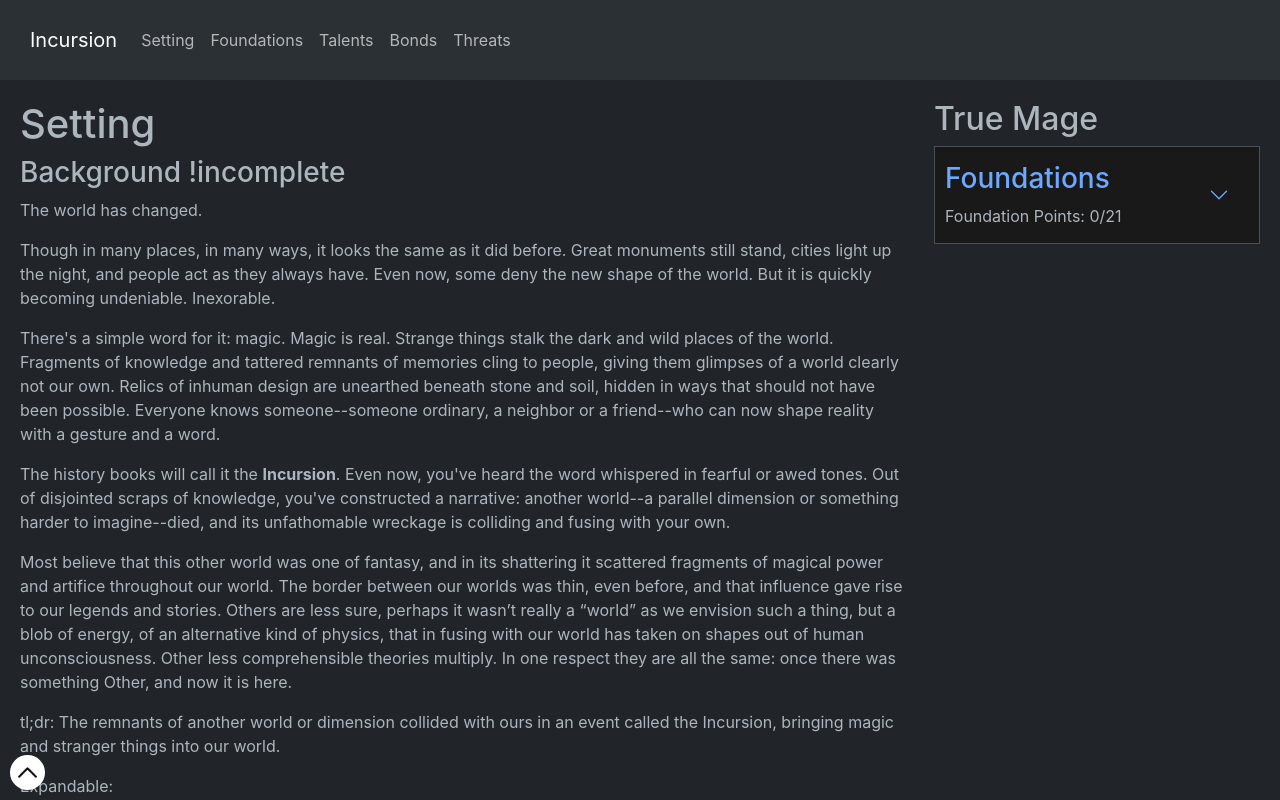
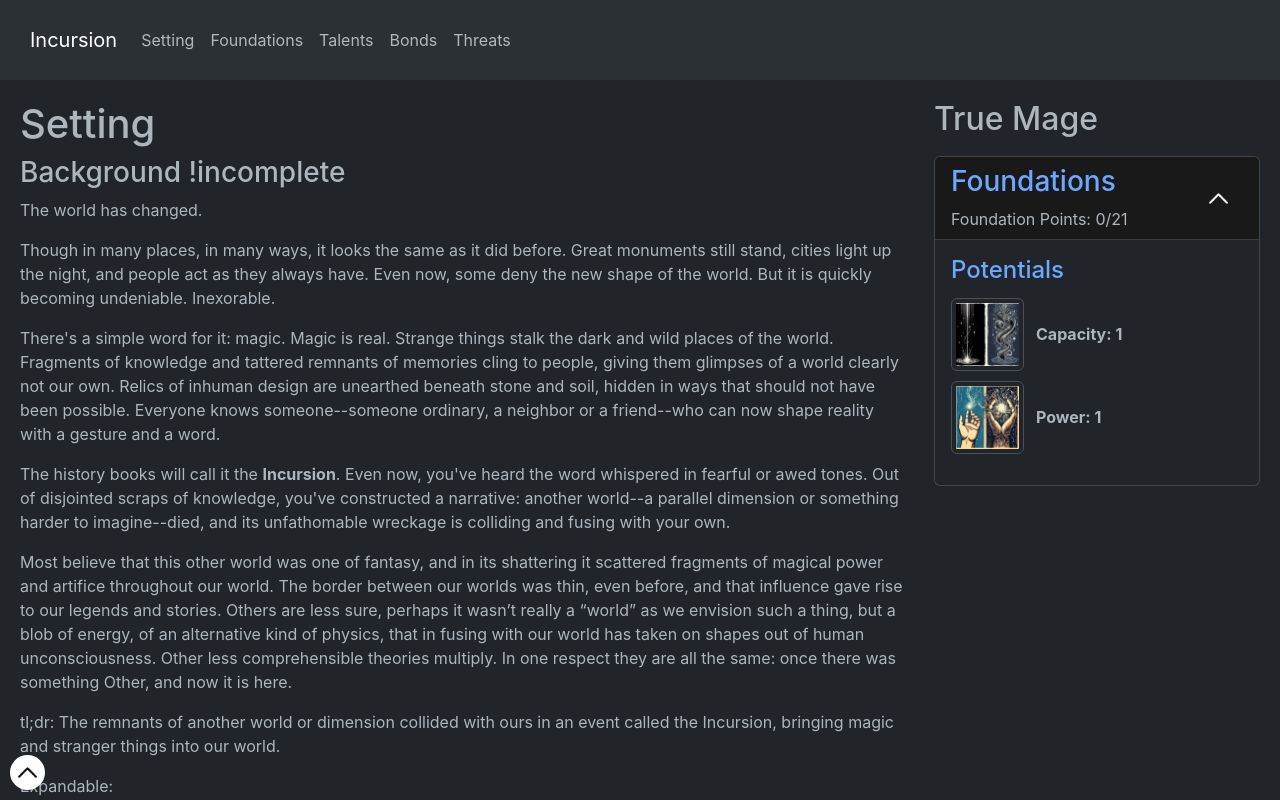
Before and after one commit to jesselatimer/incursion, a React (Create React App) app: page /incursion/setting in a window 1280 px wide. Shown: the top 800 px of the page. Built offline with nearby package versions, Linux system fonts and the light colour scheme.

Commit message:
Revert summary categories to cards and implement collapsing

```diff
--- a/src/components/Summary.tsx
+++ b/src/components/Summary.tsx
@@ -1,13 +1,10 @@
-import { useContext, useMemo } from 'react';
+import { useContext } from 'react';
 import { DataContext, TrueMageContext } from './App';
 import { Choice } from '../models/Choice';
 import { CategoryKey } from '../models/Category';
-import { groupBy, map } from 'lodash';
-import { Accordion, Stack } from 'react-bootstrap';
-import { calculatePoints } from '../utils/calculatePoints';
-import SummaryEntity from './SummaryEntity';
-import { Link } from 'react-router-dom';
-import { HashLink } from 'react-router-hash-link';
+import { map } from 'lodash';
+import { Stack } from 'react-bootstrap';
+import SummaryCard from './SummaryCard';
 
 function Summary({
   categoryChoices,
@@ -15,129 +12,30 @@ function Summary({
   categoryChoices: Record<CategoryKey, Choice[]>;
 }) {
   const dataByKey = useContext(DataContext);
-  const {
-    categoriesByKey,
-    entitiesByKey,
-    entityLevelsByKey,
-    pointTypesByKey,
-    subCategoriesByKey,
-  } = dataByKey;
+  const { categoriesByKey } = dataByKey;
 
   const { trueMage } = useContext(TrueMageContext);
-  const entitiesBySubCategory = useMemo(
-    () => groupBy(entitiesByKey, 'subCategory'),
-    [dataByKey]
-  );
 
   return (
     <>
       <h2 className="Summary-header">{trueMage.name}</h2>
-      <Accordion
-        alwaysOpen
+      <Stack
         className="SummaryFixed"
+        gap={3}
         style={{
           position: 'sticky',
           maxHeight: '100vh',
           overflow: 'scroll',
-          padding: '0',
           top: '0',
-          borderRadius: '0',
+          padding: '10px 0',
         }}
       >
-        {map(categoriesByKey, (category, categoryKey) => {
+        {map(categoriesByKey, (category) => {
           const choices = categoryChoices[category.key];
           if (!choices?.length) return null;
-          const choicesByEntityKey = groupBy(choices, 'entityKey');
-          const pointTypeKey = category.pointType;
-          const pointType = pointTypeKey ? pointTypesByKey[pointTypeKey] : null;
-          const pointsUsed = calculatePoints(
-            choices,
-            entitiesByKey,
-            entityLevelsByKey,
-            pointType?.key
-          );
-          return (
-            <Accordion.Item
-              key={category.key + 'SummaryAccordian'}
-              eventKey={categoryKey}
-              style={{ borderRadius: '0' }}
-            >
-              <Stack
-                direction="horizontal"
-                style={{
-                  padding: '15px 10px',
-                  backgroundColor: 'rgb(25, 25, 25)',
-                }}
-              >
-                <Stack>
-                  <h3>
-                    <Link
-                      style={{ textDecoration: 'none' }}
-                      to={`category/${categoryKey}`}
-                    >
-                      {category.label}
-                    </Link>
-                  </h3>
-                  {Boolean(pointType) && (
-                    <span
-                      style={
-                        pointsUsed > pointType!.maxPoints
-                          ? { color: 'red' }
-                          : {}
-                      }
-                    >
-                      {pointType?.label}: {pointsUsed}/{pointType?.maxPoints}
-                    </span>
-                  )}
-                </Stack>
-                <Accordion.Button
-                  style={{ width: 'fit-content', backgroundColor: 'inherit' }}
-                />
-              </Stack>
-              <Accordion.Body>
-                {/* Mapping over all subcategories to preserve order */}
-                {map(category.subCategories, (subCategoryKey) => {
-                  const subCategory = subCategoriesByKey[subCategoryKey];
-                  const currentEntities = entitiesBySubCategory[subCategoryKey];
-                  if (!currentEntities?.length) return null;
-                  const chosenEntities = currentEntities.filter(
-                    (e) => !!choicesByEntityKey[e.key]
-                  );
-                  if (chosenEntities.length === 0) return null;
-                  return (
-                    <div
-                      key={subCategory.label + 'Summary'}
-                      style={{ marginBottom: '10px' }}
-                    >
-                      <h4>
-                        <HashLink
-                          style={{ textDecoration: 'none' }}
-                          to={`category/${categoryKey}#${subCategory.key}`}
-                        >
-                          {subCategory.label}
-                        </HashLink>
-                      </h4>
-                      {/* Mapping over all entities to preserve order */}
-                      {map(currentEntities, (entity) => {
-                        const choice = (choicesByEntityKey[entity.key] ||
-                          [])[0];
-                        if (!choice) return null;
-                        return (
-                          <SummaryEntity
-                            entity={entity}
-                            choice={choice}
-                            choices={choices}
-                          />
-                        );
-                      })}
-                    </div>
-                  );
-                })}
-              </Accordion.Body>
-            </Accordion.Item>
-          );
+          return <SummaryCard category={category} choices={choices} />;
         })}
-      </Accordion>
+      </Stack>
     </>
   );
 }
--- /dev/null
+++ b/src/components/SummaryCard.tsx
@@ -0,0 +1,155 @@
+import { useContext, useMemo, useState } from 'react';
+import { DataContext, TrueMageContext } from './App';
+import { Choice } from '../models/Choice';
+import { Category } from '../models/Category';
+import { groupBy, map } from 'lodash';
+import { Card, Collapse, Image, Stack, ToggleButton } from 'react-bootstrap';
+import { calculatePoints } from '../utils/calculatePoints';
+import SummaryEntity from './SummaryEntity';
+import { Link } from 'react-router-dom';
+import { HashLink } from 'react-router-hash-link';
+
+function SummaryCard({
+  category,
+  choices,
+}: {
+  category: Category;
+  choices: Choice[];
+}) {
+  const dataByKey = useContext(DataContext);
+  const {
+    entitiesByKey,
+    entityLevelsByKey,
+    pointTypesByKey,
+    subCategoriesByKey,
+  } = dataByKey;
+
+  const entitiesBySubCategory = useMemo(
+    () => groupBy(entitiesByKey, 'subCategory'),
+    [dataByKey]
+  );
+
+  const choicesByEntityKey = useMemo(
+    () => groupBy(choices, 'entityKey'),
+    [choices]
+  );
+
+  const pointTypeKey = category.pointType;
+  const pointType = pointTypeKey ? pointTypesByKey[pointTypeKey] : null;
+  const pointsUsed = useMemo(
+    () =>
+      calculatePoints(
+        choices,
+        entitiesByKey,
+        entityLevelsByKey,
+        pointType?.key
+      ),
+    [choices, entitiesByKey, entityLevelsByKey, category]
+  );
+
+  const [collapsed, setCollapsed] = useState(false);
+
+  return (
+    <Card>
+      <Card.Header
+        key={category.key + 'SummaryCardAccordian'}
+        style={{
+          backgroundColor: 'rgb(25, 25, 25)',
+          ...(collapsed ? { borderRadius: '5px', borderBottom: '0' } : {}),
+        }}
+      >
+        <Stack direction="horizontal">
+          <Stack>
+            <h3>
+              <Link
+                style={{ textDecoration: 'none' }}
+                to={`category/${category.key}`}
+              >
+                {category.label}
+              </Link>
+            </h3>
+            {Boolean(pointType) && (
+              <span
+                style={
+                  pointsUsed > pointType!.maxPoints ? { color: 'red' } : {}
+                }
+              >
+                {pointType?.label}: {pointsUsed}/{pointType?.maxPoints}
+              </span>
+            )}
+          </Stack>
+          <ToggleButton
+            id={`${category.key}ToggleButton`}
+            className={`SummaryCardToggleButton${
+              collapsed ? ' collapsed' : ''
+            }`}
+            type="checkbox"
+            variant="secondary"
+            checked={collapsed}
+            value="1"
+            onChange={(e) => setCollapsed(e.currentTarget.checked)}
+            style={{
+              width: 'fit-content',
+              backgroundColor: 'inherit',
+              borderRadius: '50%',
+              border: 'none',
+            }}
+          >
+            <Image
+              src="/incursion/up-chevron.png"
+              style={{
+                width: '25px',
+                filter: 'invert(1)',
+              }}
+            />
+          </ToggleButton>
+        </Stack>
+      </Card.Header>
+      <Collapse in={!collapsed}>
+        <div>
+          <Card.Body>
+            {/* Mapping over all subcategories to preserve order */}
+            {map(category.subCategories, (subCategoryKey) => {
+              const subCategory = subCategoriesByKey[subCategoryKey];
+              const currentEntities = entitiesBySubCategory[subCategoryKey];
+              if (!currentEntities?.length) return null;
+              const chosenEntities = currentEntities.filter(
+                (e) => !!choicesByEntityKey[e.key]
+              );
+              if (chosenEntities.length === 0) return null;
+              return (
+                <div
+                  key={subCategory.label + 'SummaryCard'}
+                  style={{ marginBottom: '10px' }}
+                >
+                  <h4>
+                    <HashLink
+                      style={{ textDecoration: 'none' }}
+                      to={`category/${category.key}#${subCategory.key}`}
+                    >
+                      {subCategory.label}
+                    </HashLink>
+                  </h4>
+                  {/* Mapping over all entities to preserve order */}
+                  {map(currentEntities, (entity) => {
+                    const choice = (choicesByEntityKey[entity.key] || [])[0];
+                    if (!choice) return null;
+                    return (
+                      <SummaryEntity
+                        entity={entity}
+                        choice={choice}
+                        choices={choices}
+                      />
+                    );
+                  })}
+                </div>
+              );
+            })}
+          </Card.Body>
+        </div>
+      </Collapse>
+    </Card>
+  );
+}
+
+export default SummaryCard;
--- a/src/css/App.css
+++ b/src/css/App.css
@@ -16,3 +16,11 @@
   background: none;
   box-shadow: none;
 }
+
+.SummaryCardToggleButton img {
+  transition: transform 0.2s linear;
+}
+
+.SummaryCardToggleButton.collapsed img {
+  transform: rotate(180deg);
+}
```
